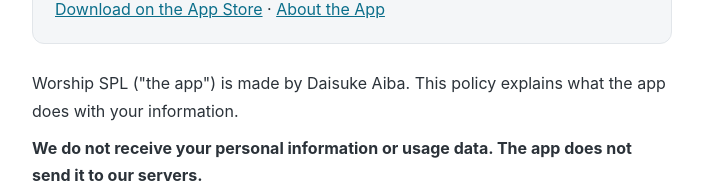
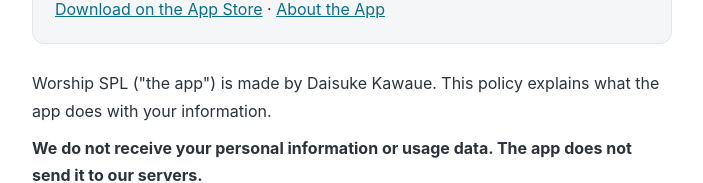
Before and after one commit to fututukamono/worship-spl-support, a plain HTML site: page index.html in a window 1280 px wide. Shown: the part 319-502 px from the top of the page, without its empty margins (288-991 px from the left). Drawn offline with Linux system fonts and the light colour scheme.

Commit message:
Privacy policy: use Daisuke Kawaue as maker name, same as other pages
Co-Authored-By: Claude Opus 5.5 <noreply@anthropic.com>

```diff
--- a/index.html
+++ b/index.html
@@ -40,7 +40,7 @@ h3.q::before{content:"Q. ";color:var(--accent)}
 <header class="head"><p class="eyebrow">Privacy Policy</p><h1>Worship SPL: Church Volume</h1></header>
 <nav class="tabs"><a href="welcome.html">About the App</a><span class="on">Privacy Policy</span><a href="support.html">Support</a><a href="https://www.apple.com/legal/internet-services/itunes/dev/stdeula/">Terms of Use (EULA)</a></nav>
 <section class="contact" style="margin-top:22px"><p><strong>Worship SPL is an iPhone app for church sound volunteers.</strong> It tracks worship service sound levels, keeps a sound level log for each service (no audio is recorded), and creates a one-page PDF report for the pastor and sound team.</p><p style="margin-top:10px"><a href="https://apps.apple.com/us/app/worship-spl/id6815865409?pt=129178382&amp;ct=site_privacy_top&amp;mt=8">Download on the App Store</a> · <a href="welcome.html">About the App</a></p></section>
-<p class="lead">Worship SPL ("the app") is made by Daisuke Aiba. This policy explains what the app does with your information.</p>
+<p class="lead">Worship SPL ("the app") is made by Daisuke Kawaue. This policy explains what the app does with your information.</p>
 <p><strong>We do not receive your personal information or usage data. The app does not send it to our servers.</strong></p>
 
 <h2>1. Sound from the microphone</h2>
```
